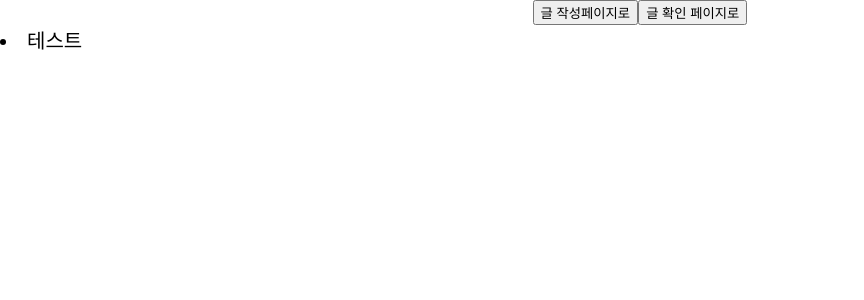
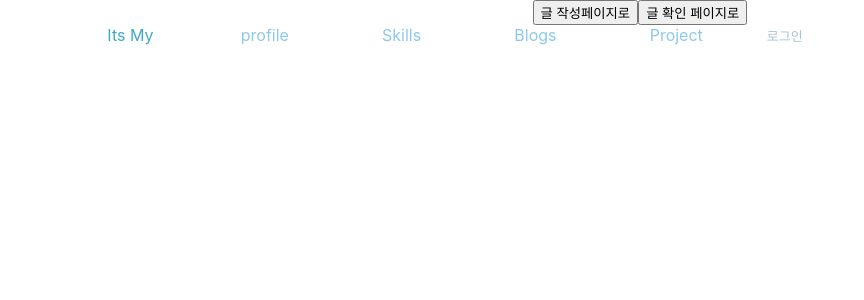
Before and after one commit to It-sMy/Front-End, a React (Create React App) app: page /story in a window 1280 px wide. Shown: the top 300 px of the page, without its empty margins (0-864 px from the left). Built offline with nearby package versions, Linux system fonts and the light colour scheme.

Commit message:
create scrolllabel components

```diff
--- /dev/null
+++ b/src/components/show/molecules/Logo.tsx
@@ -0,0 +1,10 @@
+import React from 'react'
+import Label from '../atoms/Label'
+
+const Logo = () => {
+  return (
+    <Label text='Its My' color='#3DA9CC'></Label>
+  )
+}
+
+export default Logo
--- /dev/null
+++ b/src/components/show/molecules/ScrollLabel.tsx
@@ -0,0 +1,22 @@
+import React from "react";
+import { text } from "stream/consumers";
+import Label from "../atoms/Label";
+
+interface Iprops {
+  text: string;
+  fontsize?: Number;
+  color?: string;
+  scrollHeight: Number;
+//   children: JSX.Element;
+}
+
+const ScrollLabel = (props:Iprops) => {
+    const {text,fontsize,color,scrollHeight,}=props;
+  return (
+    <div>
+      <Label text={text} fontSize={fontsize} color={color}></Label>
+    </div>
+  );
+};
+
+export default ScrollLabel;
--- /dev/null
+++ b/src/components/show/templates/Header.tsx
@@ -0,0 +1,57 @@
+import React from "react";
+import styled from "styled-components";
+import { FlexRowDiv } from "../../../styles/common";
+import Label from "../atoms/Label";
+import Logo from "../molecules/Logo";
+import ScrollLabel from "../molecules/ScrollLabel";
+
+const Header = () => {
+  const scrollLabelList: Array<string> = [
+    "profile",
+    "Skills",
+    "Blogs",
+    "Project",
+  ];
+  return (
+    <Wrap>
+      <LocationLogo>
+        <Logo></Logo>
+      </LocationLogo>
+      <WrapScrollLabel>
+        {scrollLabelList.map((v, i) => (
+          <ScrollLabel
+            key={i}
+            text={v}
+            scrollHeight={16}
+            color="#8CC9EB"
+          ></ScrollLabel>
+        ))}
+      </WrapScrollLabel>
+      <LocationLogin>
+      <Label text="로그인" fontSize={13} color="#A8C4D3"></Label>
+      </LocationLogin>
+
+    </Wrap>
+  );
+};
+
+export default Header;
+
+const Wrap = styled(FlexRowDiv)`
+width: 852px;
+justify-content: center;
+align-items: center;
+`;
+const LocationLogo = styled.div`
+  margin-left: 58px;
+`;
+const WrapScrollLabel = styled(FlexRowDiv)`
+  margin-left: 87.35px;
+  width: 462.08px;
+  justify-content: space-between;
+`;
+
+const  LocationLogin=styled.div`
+margin-left: 63.92px;
+cursor: pointer;
+`
--- a/src/pages/ShowPage.tsx
+++ b/src/pages/ShowPage.tsx
@@ -1,13 +1,16 @@
 import React from 'react'
 import Label from '../components/show/atoms/Label'
 import MarkdownList from '../components/show/molecules/MarkdownList'
+import Header from '../components/show/templates/Header'
+
 
 
 
 const ShowPage = () => {
   return (
     <>
-    <MarkdownList fontSize={20} text="테스트" width={30} ></MarkdownList>
+    <Header></Header>
+
     </>
 
   )
```
